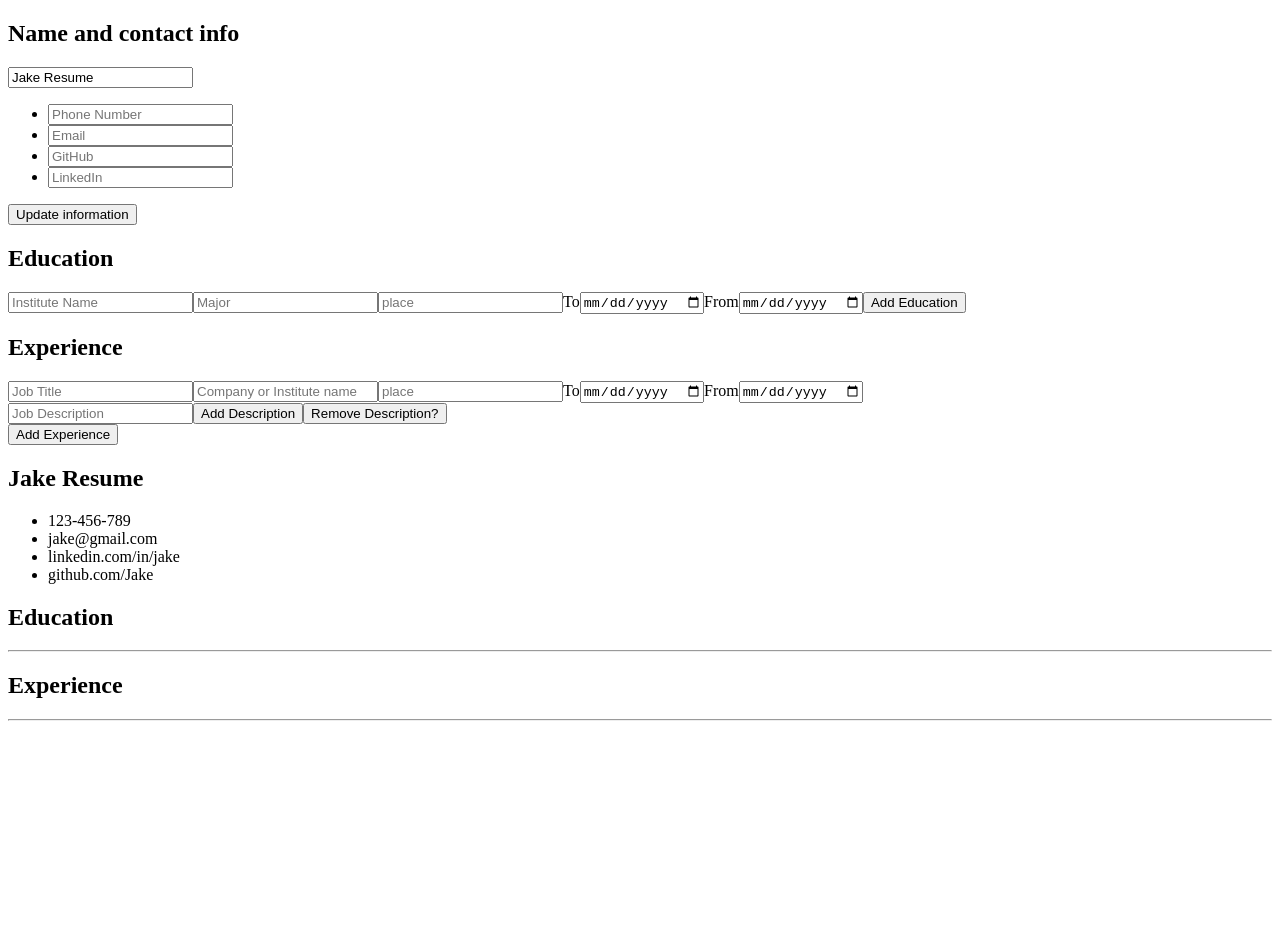
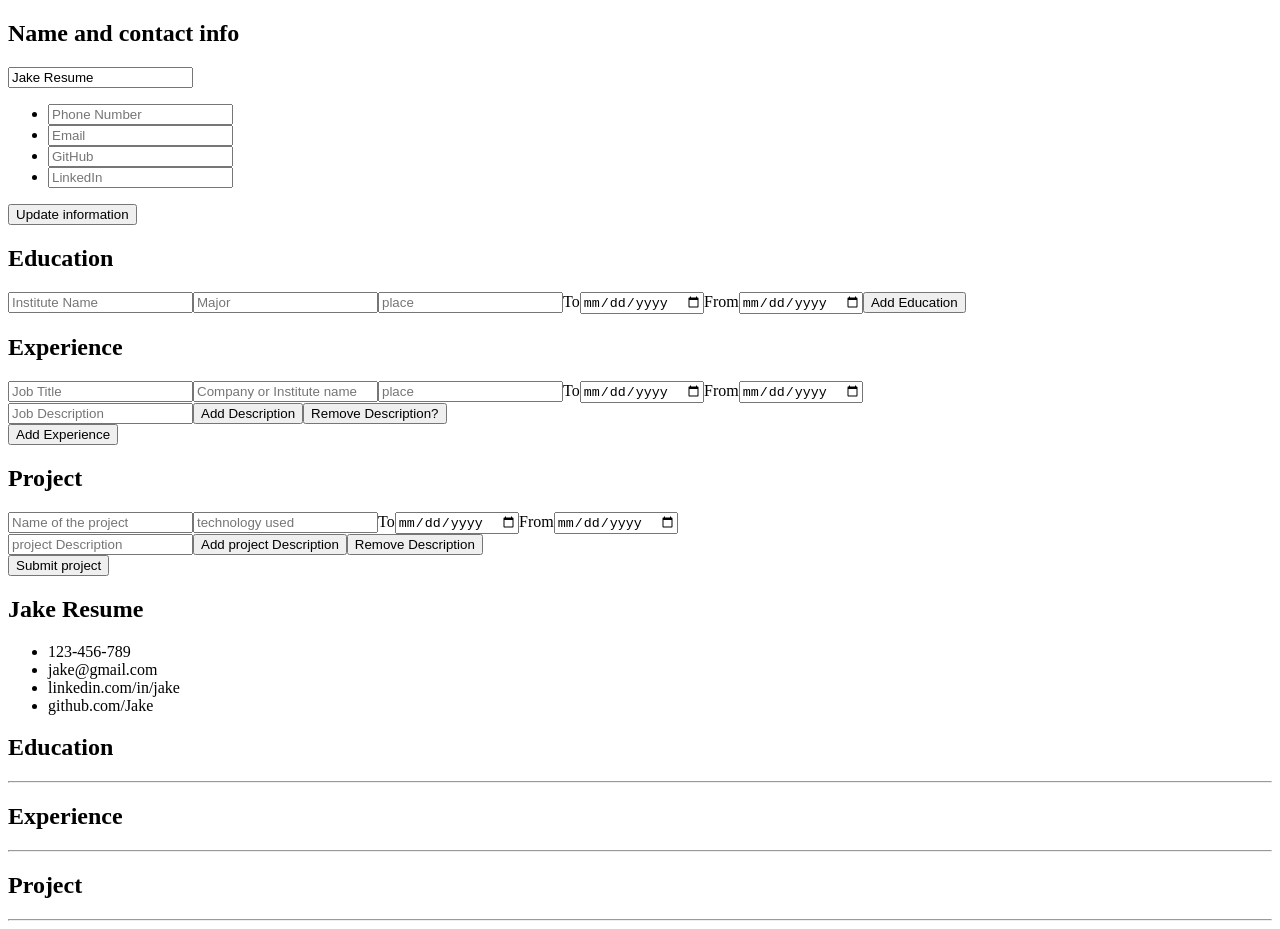
Before and after one commit to Lune3/cv-application, a React app in the folder cv-builder/: page / in a window 1280 px wide. Before the commit the page ends 800 px from the top, so only its background shows below. Built offline with nearby package versions, Linux system fonts and the light colour scheme; the HTML template or start-up script is replaced by a standard one.

Commit message:
Project section done

```diff
--- a/cv-builder/src/App.jsx
+++ b/cv-builder/src/App.jsx
@@ -1,5 +1,5 @@
 import { useState } from "react";
-import { NameAndContactInputs ,Education,Experience} from "./components/inputs";
+import { NameAndContactInputs ,Education,Experience,Projects} from "./components/inputs";
 import { userInformation ,education} from "./components/data";
 import { v4 as uuidv4 } from 'uuid';
 
@@ -78,14 +78,53 @@ function UpdateExp({userExperience,removeExperience}){
     )
 }
 
+function UpdateProject({userProject}){
+    let projectDescriptionList = [];
+    const projectList = userProject.map(project => {
+        const descriptionList = Object.entries(project).map(([key,value]) => {
+            if(key !== 'id' && key !== 'description'){
+                return (
+                    <li key={key}>{value}</li>
+                )
+            }
+            else if(key === 'description'){
+                projectDescriptionList = value.map((des,index) => {
+                    return (<li key={index}>{des}</li>)
+                })
+            }
+        })
+        return(
+            <ul key={project.id}>
+                <div>
+                    <div>
+                        {descriptionList.slice(0,2)}
+                    </div>
+                    <div>
+                        {descriptionList.slice(2,4)}
+                    </div>
+                </div>
+                <div>
+                    {projectDescriptionList}
+                </div>
+                <button type="button">Remove Project</button>
+            </ul>
+        )
+    })
+    return(
+        <div>
+            {projectList}
+        </div>
+    )
+}
+
 
 export default function App(){
     const [currName,setName] = useState("Jake Resume");
     const [userInfo,setInfo] = useState([{text:"123-456-789",id:0},{text:"jake@gmail.com",id:1},{text:"linkedin.com/in/jake",id:2},{text:"github.com/Jake",id:3}]);
+    const [userEducation,setEducation] = useState([]);
+    const [userExperience,setExperience] = useState([]);
+    const [userProject,setProject] = useState([]);
 
-    const [userEducation,setEducation] = useState([]);
-
-    const [userExperience,setExperience] = useState([]);
 
     function handleName(e){
         setName(e.target.value);
@@ -109,7 +148,6 @@ export default function App(){
                                                 from:e.target[4].value,
                                                 id:uuidv4()}];
         setEducation(newEducation);
-        // eraseInput(e);
     }
 
     function removeEducation(e){
@@ -142,12 +180,27 @@ export default function App(){
         }))
     }
 
+    function handleProject(e){
+        e.preventDefault();
+        const newProject = [...userProject,{name:e.target[0].value,
+                                            tech:e.target[1].value,
+                                            to:e.target[2].value,
+                                            from:e.target[3].value,
+                                            description:[],
+                                            id:uuidv4()}];
+        for(let i = 4;i < e.target.length - 3;i++){
+            newProject[newProject.length - 1].description.push(e.target[i].value);
+        }
+        setProject(newProject);
+    }
+
     return(
         <>
             <section className="inputSection">
                 <NameAndContactInputs query={currName} onChange={handleName} userContact={handleInfo}/>
                 <Education handleEducation={handleEducation}></Education>
                 <Experience handleExperience={handleExp}></Experience>
+                <Projects handleProject={handleProject}></Projects>
             </section>
             <section className="resumeSection">
                 <header>
@@ -164,6 +217,11 @@ export default function App(){
                     <hr />
                     <UpdateExp userExperience={userExperience} removeExperience={removeExperience}/>
                 </div>
+                <div className="project">
+                    <h1>Project</h1>
+                    <hr />
+                    <UpdateProject userProject={userProject}></UpdateProject>
+                </div>
             </section>
         </>
     )
--- a/cv-builder/src/components/inputs.jsx
+++ b/cv-builder/src/components/inputs.jsx
@@ -76,23 +76,36 @@ function Experience({handleExperience}) {
     )
 }
 
-function Projects() {
+function Projects({handleProject}) {
+    const [projectDescription,setProjectDescription] = useState([]) ;
 
+    function addProjectDescription(){
+        const newProjectDescription = [...projectDescription,<input key={uuidv4()} type='text' placeholder='Project Description' required/>]
+        setProjectDescription(newProjectDescription);
+    }
+
+    function removeDescription(){
+        setProjectDescription([]);
+    }
 
     return (
         <section className='projectsInput'>
             <h2>Project</h2>
-            <input type="text" placeholder='Name of the project' />
-            <input type="text" placeholder='technology used' />
-            <label htmlFor="to">To</label>
-            <input type="date" id='to' />
-            <label htmlFor="from">From</label>
-            <input type="date" id='from' />
-            <div>
-                <input type="text" placeholder='project Description' />
-                <button>Add project Description</button>
-            </div>
-            <button>Submit project</button>
+            <form onSubmit={handleProject}>
+                <input type="text" placeholder='Name of the project' required/>
+                <input type="text" placeholder='technology used' required/>
+                <label htmlFor="to">To</label>
+                <input type="date" id='to' required/>
+                <label htmlFor="from">From</label>
+                <input type="date" id='from' required/>
+                <div>
+                    <input type="text" placeholder='project Description' required/>
+                    {projectDescription}
+                    <button type='button' onClick={addProjectDescription}>Add project Description</button>
+                    <button type='button' onClick={removeDescription}>Remove Description</button>
+                </div>
+                <button type='submit'>Submit project</button>
+            </form>
         </section>
     )
 }
@@ -125,4 +138,4 @@ function Skills() {
     )
 }
 
-export { NameAndContactInputs,Education ,Experience};
+export { NameAndContactInputs,Education ,Experience,Projects};
```
